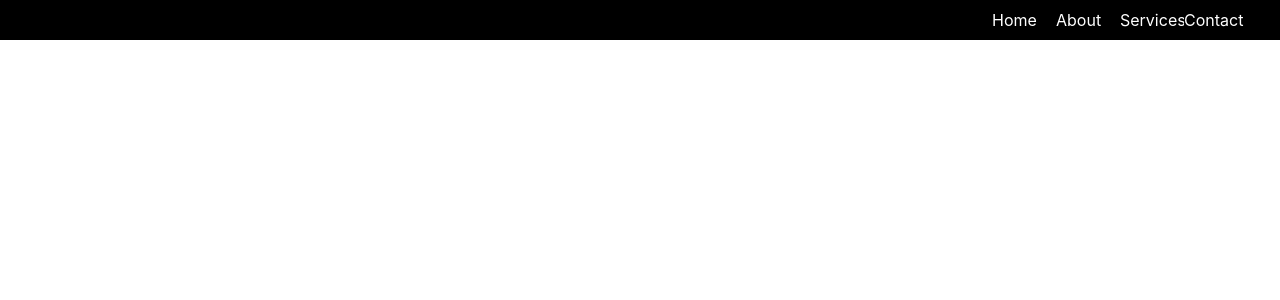
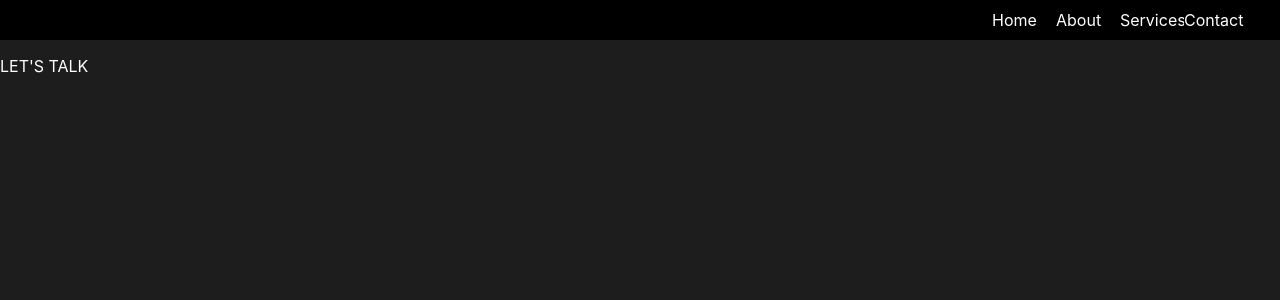
Before and after one commit to LowGcifer/Web-Dev-Site, a React (Create React App) app in the folder client/: page /contact in a window 1280 px wide. Shown: the top 300 px of the page. Built offline with nearby package versions, Linux system fonts and the light colour scheme.

Commit message:
set up contact page

```diff
--- /dev/null
+++ b/client/src/pages/contact/contact.css
@@ -0,0 +1,9 @@
+.default-color {
+  background-color: #1d1d1d;
+  color: white;
+}
+
+#contact-body {
+  height: 93.4vh;
+  background-color: #1d1d1d;
+}
--- a/client/src/pages/contact/index.js
+++ b/client/src/pages/contact/index.js
@@ -1,11 +1,12 @@
 import Navbar from "../../components/Navbar";
+import "./contact.css";
 
 function Contact() {
   return (
-    <div>
+    <div className="default-color">
       <Navbar></Navbar>
-      <div>
-        <p>About</p>
+      <div id="contact-body">
+        <p>LET'S TALK</p>
       </div>
     </div>
   );
```
